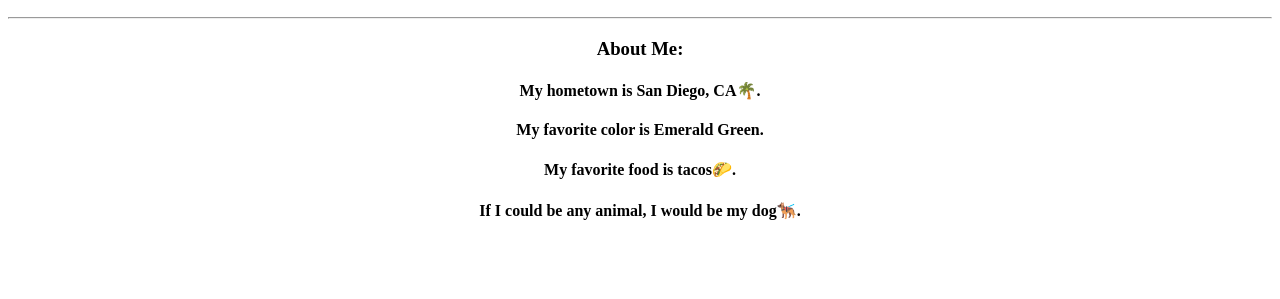
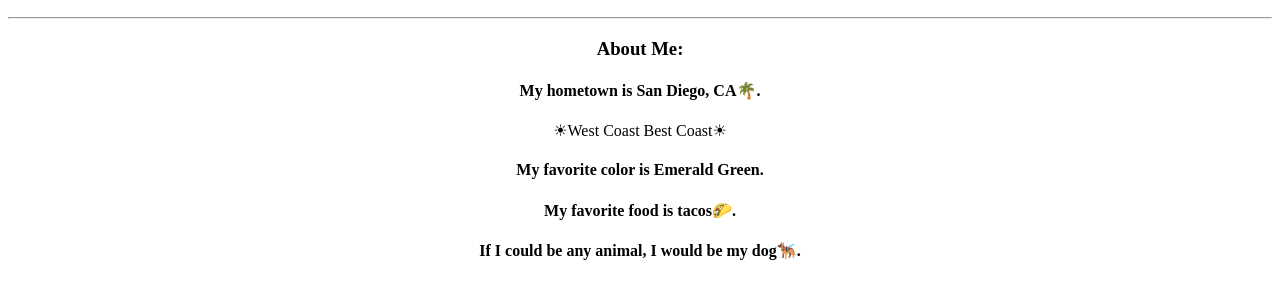
Before and after one commit to dani-green/my-first-repo, a plain HTML site: page index.html in a window 1280 px wide. Shown: the part 111-410 px from the top of the page. Drawn offline with Linux system fonts and the light colour scheme.

Commit message:
Adding new placeholder text

```diff
--- a/index.html
+++ b/index.html
@@ -12,6 +12,7 @@
 				<hr>
 				<h3>About Me:</h3>
 					<h4>My hometown is San Diego, CA🌴.</h4>
+                    <p>☀West Coast Best Coast☀</p>
 					<h4>My favorite color is Emerald Green.</h4>
 					<h4>My favorite food is tacos🌮.</h4>
 					<h4>If I could be any animal, I would be my dog🐕‍🦺.</h4>
```
